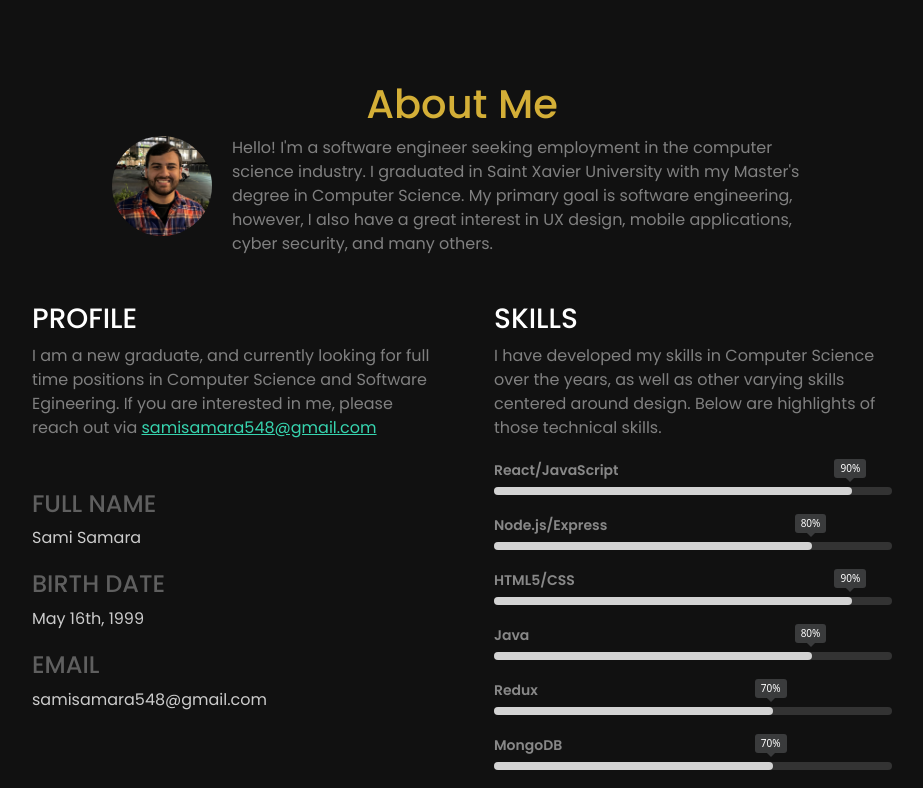
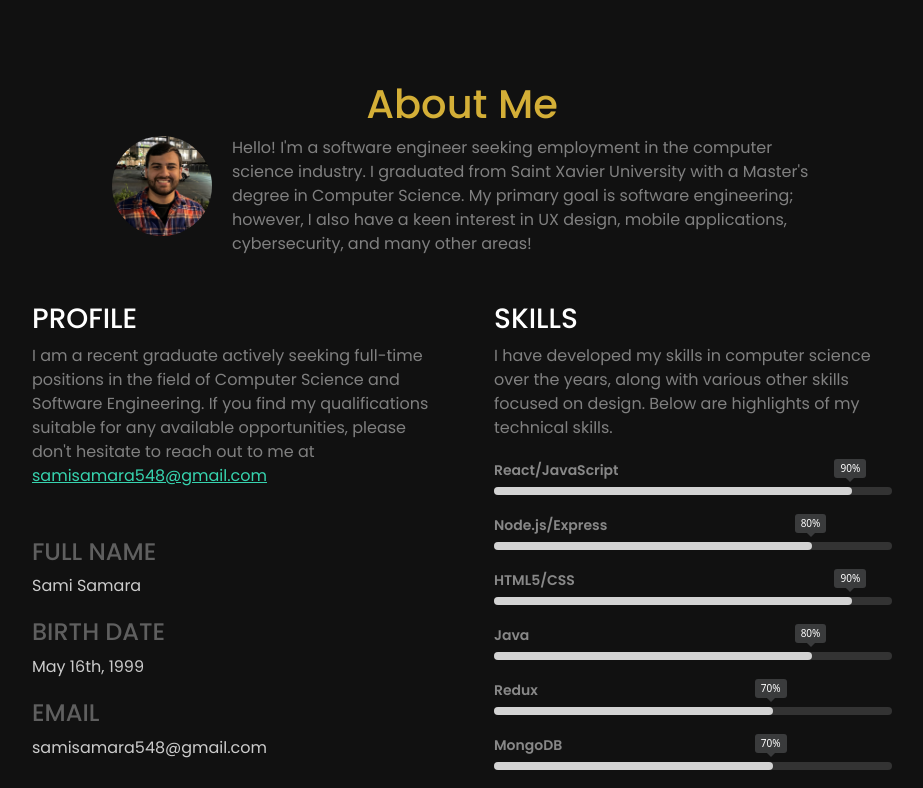
Before and after one commit to samisamara/personalWebpage, a React (Create React App) app: page / in a window 1280 px wide. Shown: the part 820-1608 px from the top of the page, without its empty margins (178-1101 px from the left). Built offline with nearby package versions, Linux system fonts and the light colour scheme.

Commit message:
fixed grammatical errors

```diff
--- a/src/components/AboutMe/AboutMe.js
+++ b/src/components/AboutMe/AboutMe.js
@@ -14,11 +14,7 @@ const AboutMe = () => {
         <div className="introSection">
           <img id="selfPicture" className="rounded-circle" src={selfPicture} alt="selfImage"/>
           <p className="introText">
-            Hello! I'm a software engineer seeking employment in the computer
-            science industry. I graduated in Saint Xavier University with my
-            Master's degree in Computer Science. My primary goal is software
-            engineering, however, I also have a great interest in UX design,
-            mobile applications, cyber security, and many others.
+          Hello! I'm a software engineer seeking employment in the computer science industry. I graduated from Saint Xavier University with a Master's degree in Computer Science. My primary goal is software engineering; however, I also have a keen interest in UX design, mobile applications, cybersecurity, and many other areas!
           </p>
         </div>
         <Row>
@@ -26,9 +22,7 @@ const AboutMe = () => {
             <div className="profileSection">
               <h3 className="segmentTitle">PROFILE</h3>
               <p className="aboutText">
-                I am a new graduate, and currently looking for full time
-                positions in Computer Science and Software Egineering. If you
-                are interested in me, please reach out via{" "}
+              I am a recent graduate actively seeking full-time positions in the field of Computer Science and Software Engineering. If you find my qualifications suitable for any available opportunities, please don't hesitate to reach out to me at {" "}
                 <a className="anchor" href="mailto:samisamara548@gmail.com">
                   samisamara548@gmail.com
                 </a>
@@ -52,9 +46,7 @@ const AboutMe = () => {
             <div className="skills">
               <h3 className="segmentTitle">SKILLS</h3>
               <p className="skillsText">
-                I have developed my skills in Computer Science over the years,
-                as well as other varying skills centered around design. Below
-                are highlights of those technical skills.
+              I have developed my skills in computer science over the years, along with various other skills focused on design. Below are highlights of my technical skills.
               </p>
               <SkillBar />
             </div>
--- a/src/components/EducationTimeline.js
+++ b/src/components/EducationTimeline.js
@@ -7,14 +7,14 @@ const educationList = [
     schoolName: 'Saint Xavier University',
     degree: "Master's Degree",
     date: 'December 2021 - December 2022',
-    description: "Majored in compupter science, specialized in software design and full stack development. Developed numerous cross platform web projects and mobile applications in group assignments, including a universal drive-thru application software. Tested DDoS programs for analysis.",
+    description: "Majored in computer science, specializing in software design and full stack development. During group assignments, I developed numerous cross-platform web projects and mobile applications, including a universal drive-thru application software. I also conducted testing on DDoS programs for analysis.",
     key: "s1"
   },
   {
     schoolName: 'Saint Xavier University',
     degree: "Bachelor's Degree",
     date: 'August 2019 - December 2021',
-    description: "Developed my skills in software development processes and algorithm design. Built several Java projects, such as a casino games application that keeps track of wins, loses, and current money. developed data analyzing tools such as SQL and RStudio.",
+    description: "Developed my skills in software development processes and algorithm design. I built several Java projects, including a casino games application that keeps track of wins, losses, and current funds. Additionally, I developed my skills in data analyzing tools such as SQL and RStudio.",
     key: "s2"
   },
   {
@@ -28,7 +28,7 @@ const educationList = [
     schoolName: 'Carl Sandburg Highschool',
     degree: "High School Degree",
     date: 'August 2013 - May 2017',
-    description: "Graduated in class of 2017. Won 3rd Place for Additive Engineering in Skills USA 2017. Studied and developed numerous models in additive engineering.",
+    description: "Graduated in the class of 2017 and won 3rd place for Additive Engineering in Skills USA 2017. During my studies, I focused on and developed numerous models in additive engineering.",
     key: "s4"
   }
 ];
```
